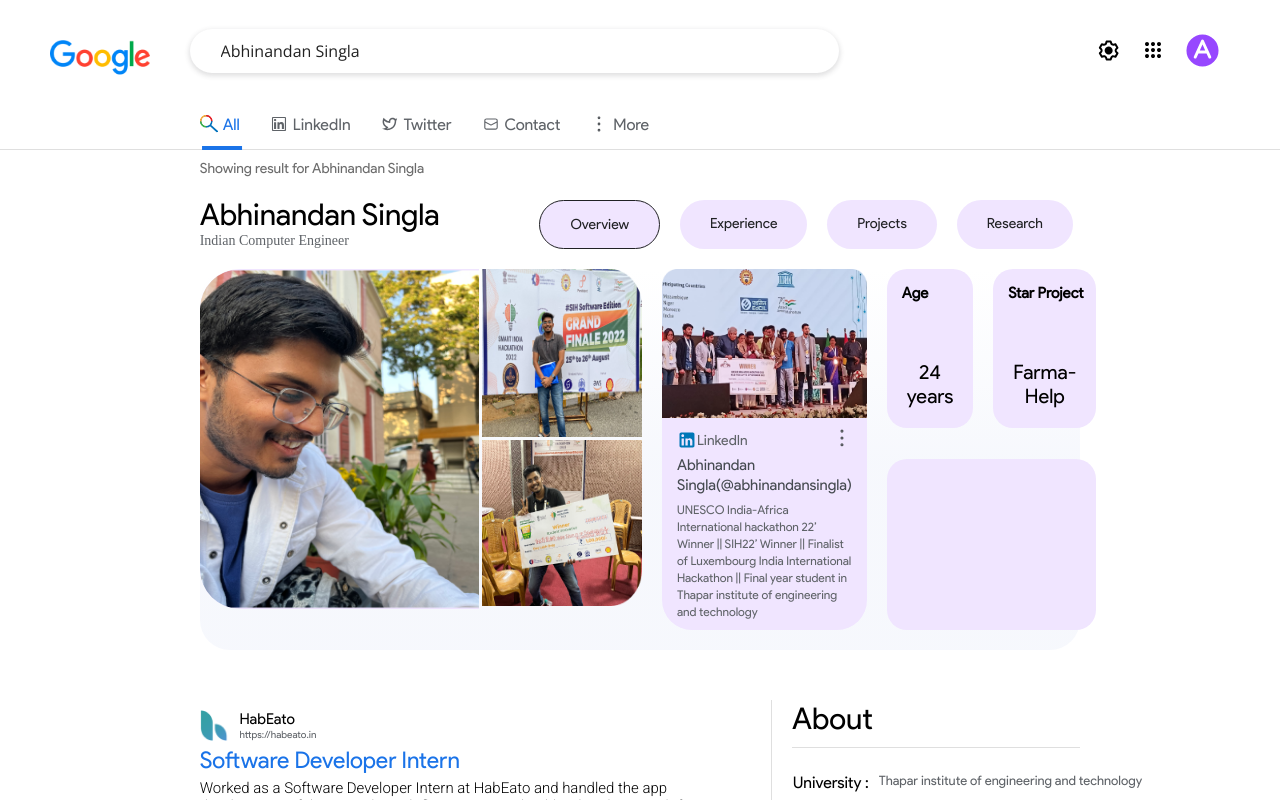
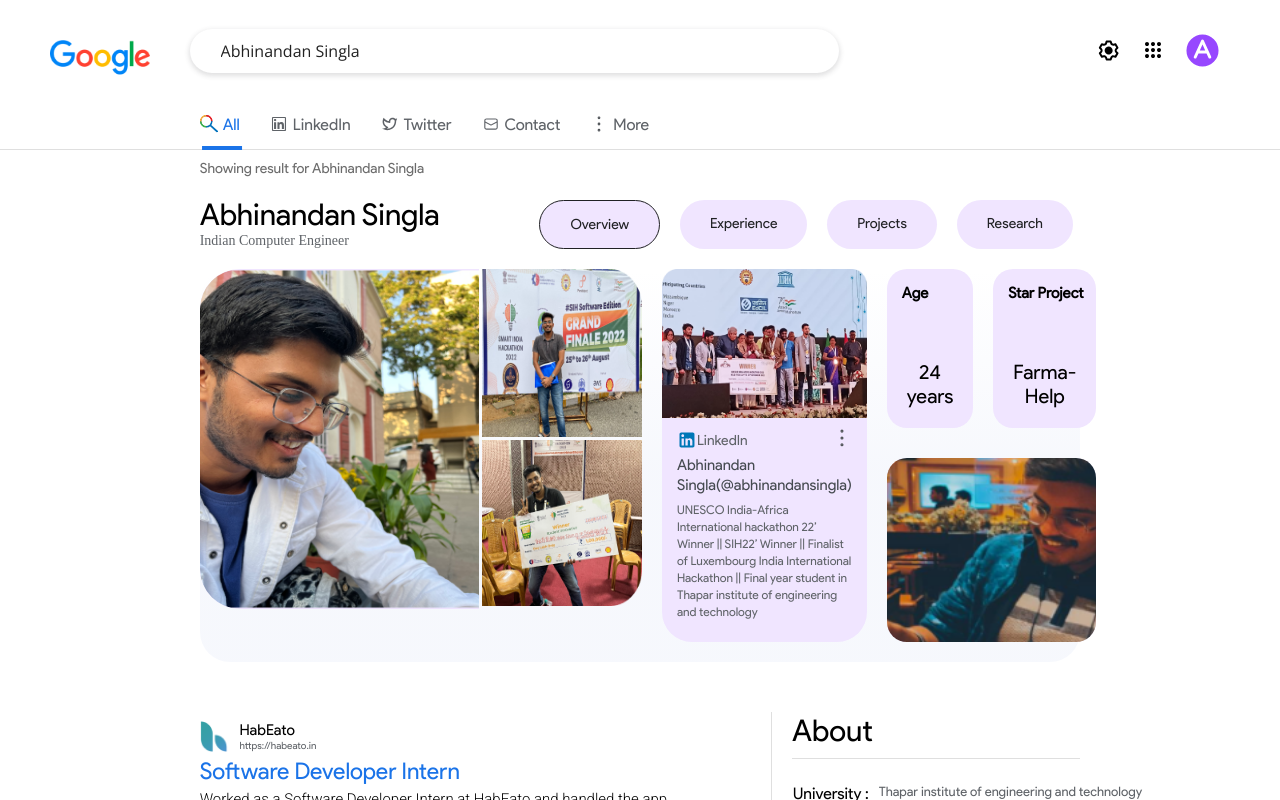
Before and after one commit to AbhinandanSingla/google_portfolio, a React (Create React App) app: page / in a window 1280 px wide. Shown: the top 800 px of the page. Built offline with nearby package versions, Linux system fonts and the light colour scheme; the HTML template or start-up script is replaced by a standard one.

Commit message:
add changes

```diff
--- a/src/pages/home content/home content.jsx
+++ b/src/pages/home content/home content.jsx
@@ -6,6 +6,7 @@
 import {Linkedin_icon} from "../../assets/social media icons/svg_exporter";
 import {Dotted_icon} from "../top_header/svg_exporter";
 import {Page} from "../experience/experience";
+import instagram from '../home content/Assets/images/Rectangle 9.png';
 
 export const Overview = () => {
     return (<>
@@ -80,7 +81,9 @@
                                 </div>
                                 <div className="sub_heading">Farma-Help</div>
                             </div>
-                            <div className="tr3"></div>
+                            <div className="tr3">
+                                <figure><img src={instagram} alt=""/></figure>
+                            </div>
                         </div>
                     </div>
 
--- a/src/pages/home content/homecontent.css
+++ b/src/pages/home content/homecontent.css
@@ -155,7 +155,7 @@
     grid-template-columns: repeat(2, 1fr);
     grid-template-rows: repeat(2, 1fr);
     grid-column-gap: 20px;
-    grid-row-gap: 20px;
+    grid-row-gap: 5px;
 }
 
 .home_content .right_container .sub_heading {
@@ -200,6 +200,17 @@
 
 }
 
+.tr3 figure {
+    width: 100%;
+    border-radius: 2rem;
+    overflow: hidden;
+}
+
+.tr3 figure img {
+    scale: 1.35;
+
+}
+
 .m_linkedin_heading {
     font-size: 15px;
     font-weight: 500;
```
Also changed, not shown: src/pages/home content/Assets/images/Rectangle 9.png (added).
